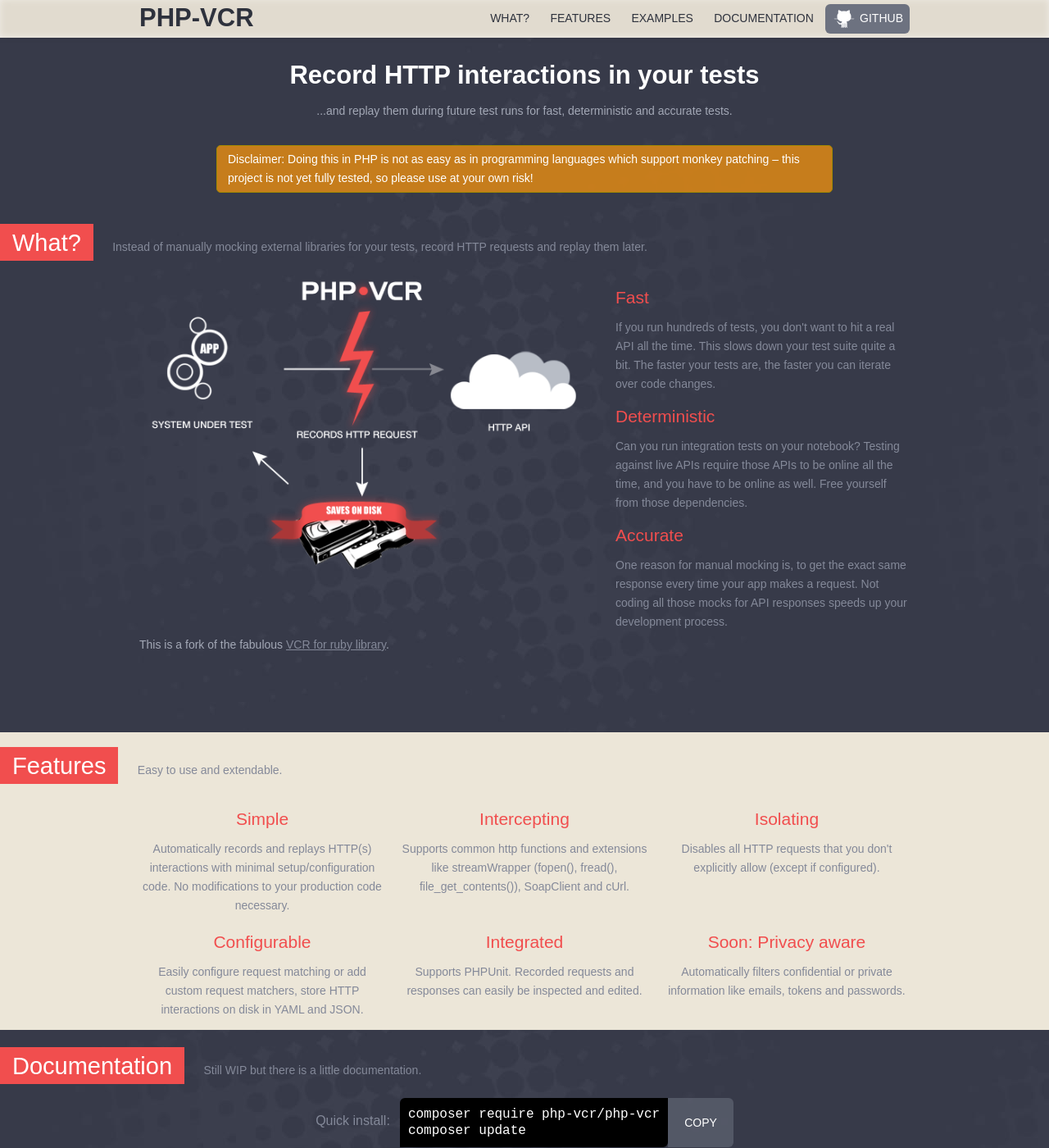
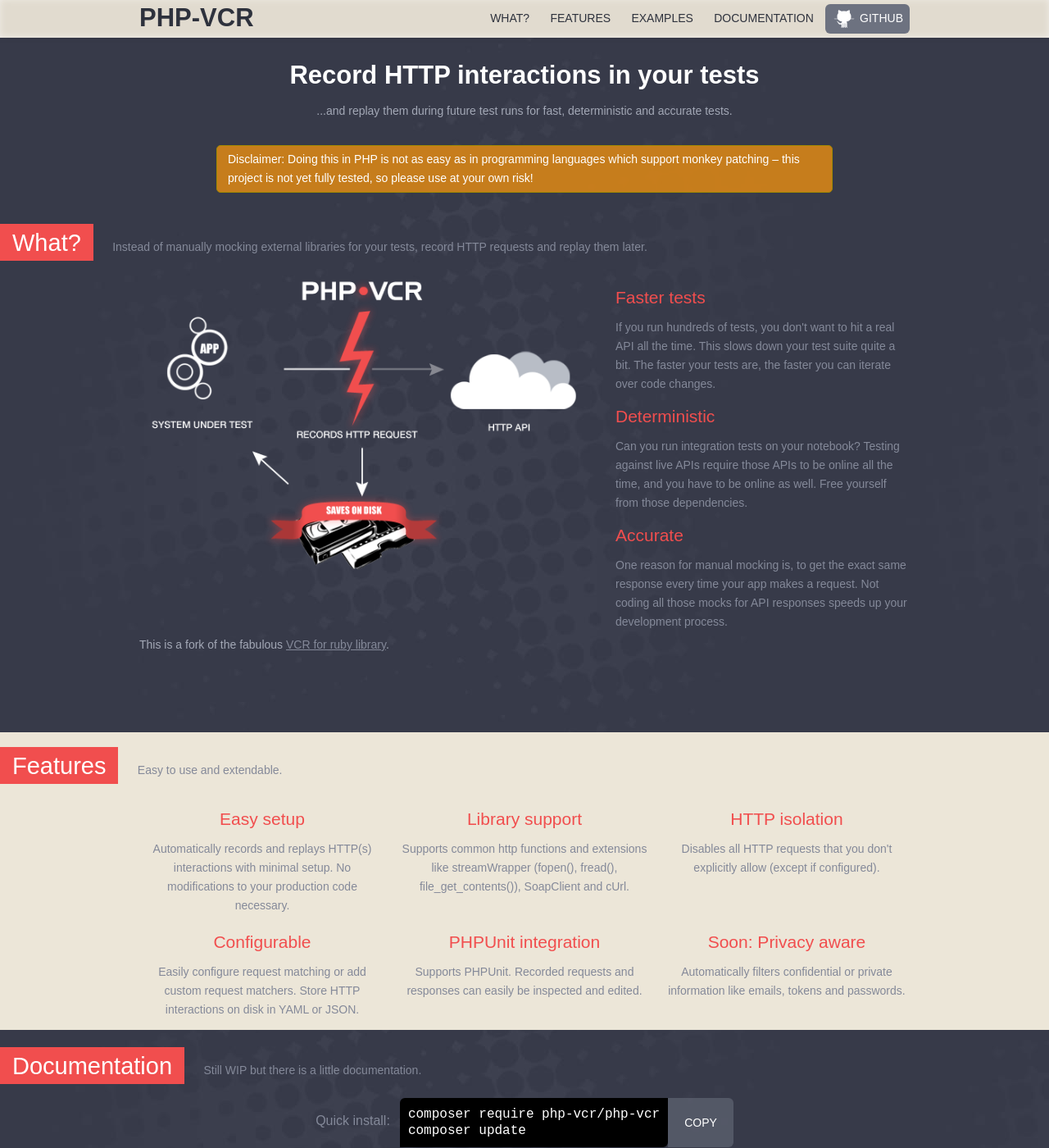
Before and after one commit to php-vcr/php-vcr.github.io, a Jekyll site: the page built from index.html, in a window 1280 px wide and 1400 px high. Shown: the whole window at 82% size. Built offline with Jekyll 4.4.1, drawn with Linux system fonts in a browser that asks for light colours.

```diff
--- a/css/_phpvcr.webflow.scss
+++ b/css/_phpvcr.webflow.scss
@@ -125,7 +125,6 @@ img {
 .section.grey {
   margin-bottom: 3px;
   padding-top: 78px;
-  padding-bottom: 8px;
   background-color: #ece6d8;
   text-align: center;
 }
--- a/index.html
+++ b/index.html
@@ -23,7 +23,7 @@ title: PHP-VCR | Record HTTP interactions while testing
           <img src="/img/phpvcr-overview.png" alt="phpvcr-overview.png">
         </div>
         <div class="w-col w-col-5 content-column">
-          <h3>Fast</h3>
+          <h3>Faster tests</h3>
           <p>If you run hundreds of tests, you don't want to hit a real API all the time. This slows down your test suite quite a bit. The faster your tests are, the faster you can iterate over code changes.</p>
           <h3>Deterministic</h3>
           <p>Can you run integration tests on your notebook? Testing against live APIs require those APIs to be online all the time, and you have to be online as well. Free yourself from those dependencies.</p>
@@ -44,25 +44,25 @@ title: PHP-VCR | Record HTTP interactions while testing
     <div class="w-container">
       <div class="w-row">
         <div class="w-col w-col-4">
-          <h3>Simple</h3>
-          <p>Automatically records and replays HTTP(s) interactions with minimal setup/configuration code. No modifications to your production code necessary.</p>
+          <h3>Easy setup</h3>
+          <p>Automatically records and replays HTTP(s) interactions with minimal setup. No modifications to your production code necessary.</p>
         </div>
         <div class="w-col w-col-4">
-          <h3>Intercepting<br></h3>
+          <h3>Library support<br></h3>
           <p>Supports common http functions and extensions like streamWrapper (fopen(), fread(), file_get_contents()), SoapClient and cUrl.</p>
         </div>
         <div class="w-col w-col-4">
-          <h3>Isolating</h3>
+          <h3>HTTP isolation</h3>
           <p>Disables all HTTP requests that you don't explicitly allow (except if configured).</p>
         </div>
       </div>
       <div class="w-row">
         <div class="w-col w-col-4">
           <h3>Configurable</h3>
-          <p>Easily configure request matching or add custom request matchers, store HTTP interactions on disk in YAML and JSON.</p>
+          <p>Easily configure request matching or add custom request matchers. Store HTTP interactions on disk in YAML or JSON.</p>
         </div>
         <div class="w-col w-col-4">
-          <h3>Integrated<br></h3>
+          <h3>PHPUnit integration<br></h3>
           <p>Supports PHPUnit. Recorded requests and responses can easily be inspected and edited.</p>
         </div>
         <div class="w-col w-col-4">
@@ -79,7 +79,7 @@ title: PHP-VCR | Record HTTP interactions while testing
     </div>
     <div class="w-container quick-install">
       <div class="code-headline">Quick install:</div>
-      <div class="code">composer require php-vcr/php-vcr
+      <div class="code" code="bash">composer require php-vcr/php-vcr
         <br>composer update
         <br>
       </div>
```
Also changed, not shown: documentation/_posts/2013-10-20-configuration.md (+3 -4 lines), documentation/_posts/2013-10-30-installation.md (+2 -2 lines), README.md.
